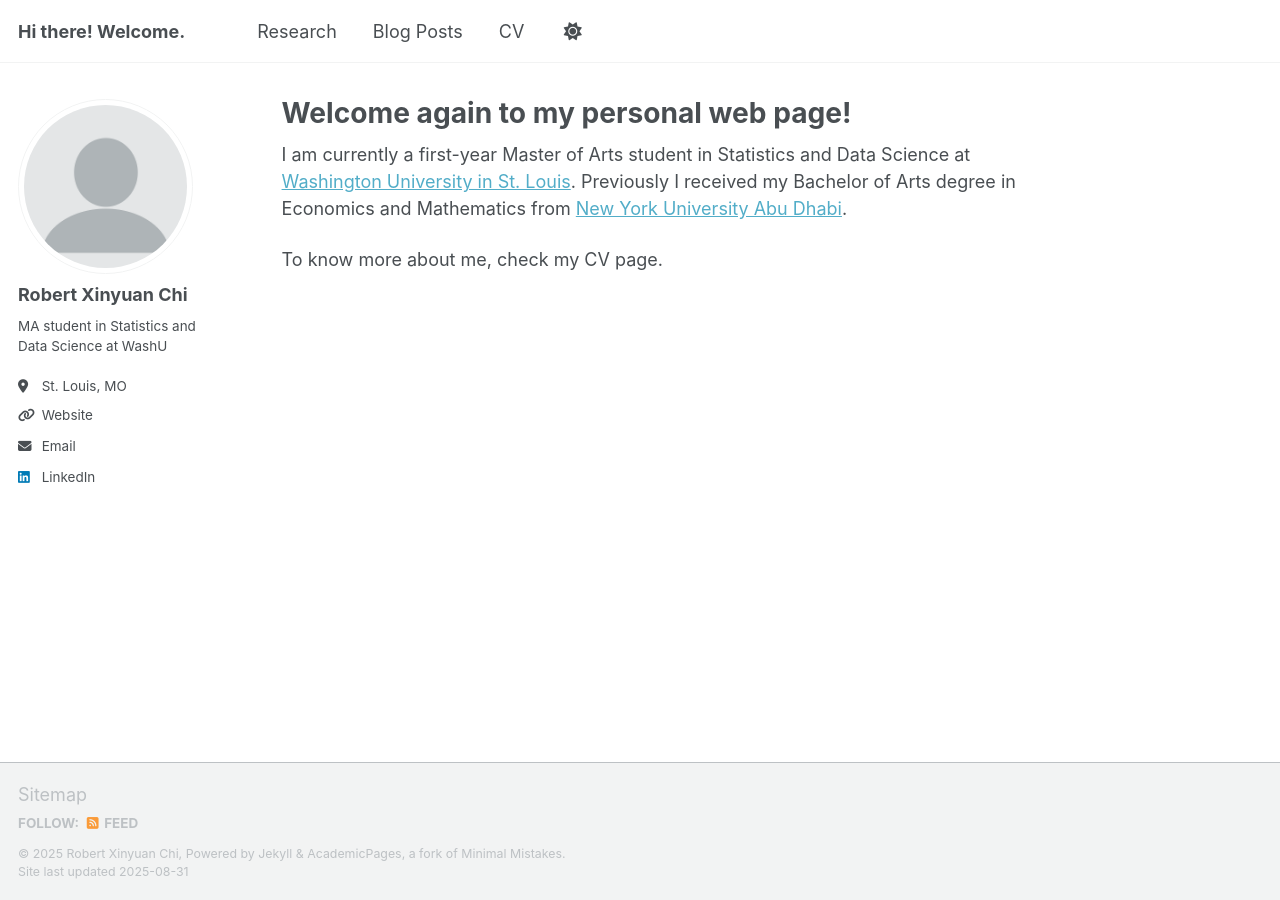
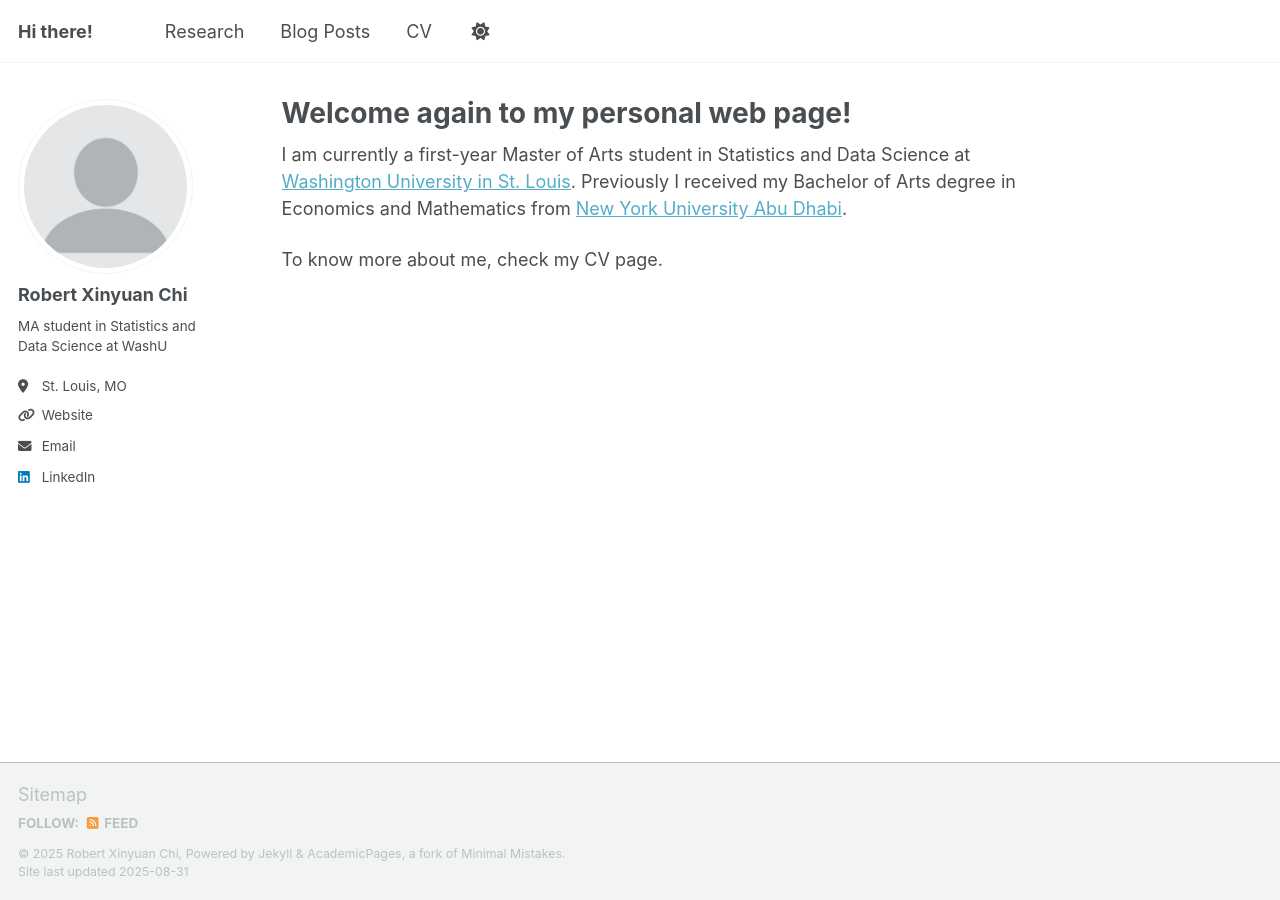
Before and after one commit to xychi75/xychi75.github.io, a Jekyll site: the page built from _pages/about.md, in a window 1280 px wide. Built offline with Jekyll 4.4.1, drawn with Linux system fonts in a browser that asks for light colours; a script that is not in the unit is left out.

Commit message:
Update _config.yml

```diff
--- a/_config.yml
+++ b/_config.yml
@@ -9,7 +9,7 @@
 # Basic Site Settings
 locale                   : "en-US"
 site_theme               : "default" # Currently available options are "default", "air"
-title                    : "Hi there! Welcome."
+title                    : "Hi there!"
 title_separator          : "-"
 name                     : &name "Robert Xinyuan Chi"
 description              : &description ""
```
